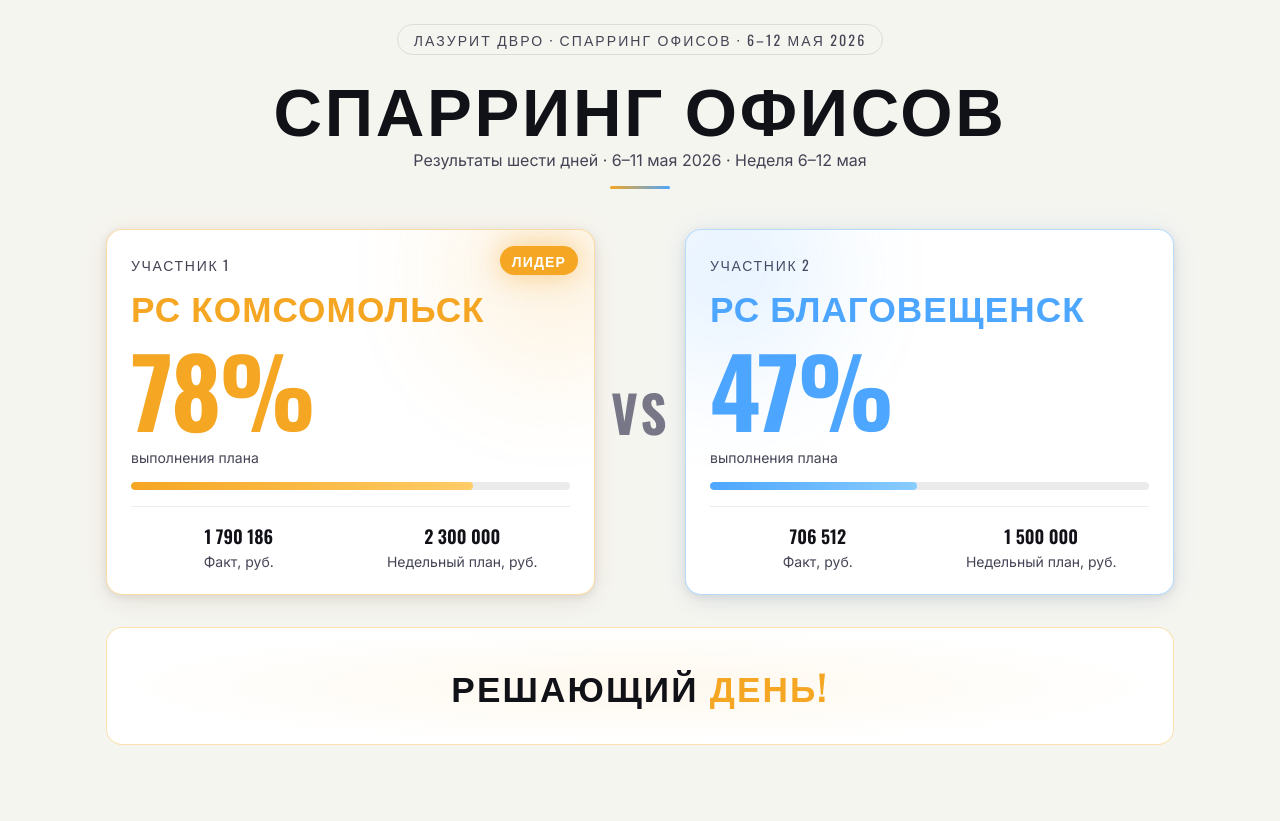
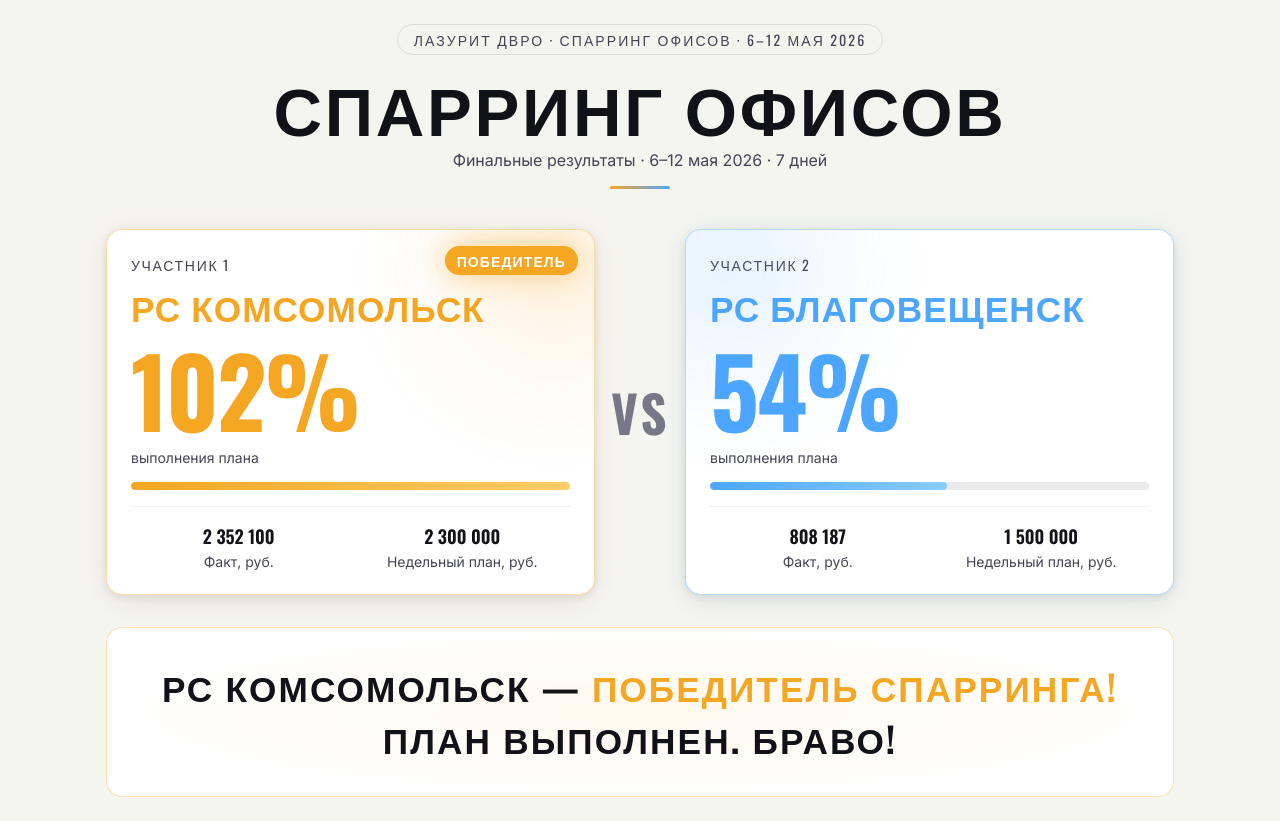
Before and after one commit to EkaterinaSredina/Sparring-06-12-05-KMS-BLG, a plain HTML site: page index.html in a window 1280 px wide. Before the commit the page ends 800 px from the top, so only its background shows below. Drawn offline with nearby package versions, Linux system fonts and the light colour scheme.

Commit message:
Add files via upload

```diff
--- a/index.html
+++ b/index.html
@@ -193,22 +193,22 @@ body{
 <header class="header">
   <div class="header-badge">Лазурит ДВРО · Спарринг офисов · 6–12 мая 2026</div>
   <h1>Спарринг офисов</h1>
-  <p class="subtitle">Результаты шести дней · 6–11 мая 2026 · Неделя 6–12 мая</p>
+  <p class="subtitle">Финальные результаты · 6–12 мая 2026 · 7 дней</p>
   <div class="header-divider"></div>
 </header>
 
 <div class="score-grid">
   <div class="score-card hbr">
     <div class="glow-orb"></div>
-    <div class="leader-badge">Лидер</div>
+    <div class="leader-badge">Победитель</div>
     <div class="team-label">Участник 1</div>
     <div class="team-name">РС Комсомольск</div>
-    <div class="pct-display" id="pct-hbr">78%</div>
+    <div class="pct-display" id="pct-hbr">102%</div>
     <div class="pct-caption">выполнения плана</div>
     <div class="progress-track"><div class="progress-fill" id="bar-hbr" style="width:0"></div></div>
     <div class="stat-row">
       <div class="stat-item">
-        <div class="stat-value" id="fact-hbr">1 790 186</div>
+        <div class="stat-value" id="fact-hbr">2 352 100</div>
         <div class="stat-label">Факт, руб.</div>
       </div>
       <div class="stat-item">
@@ -222,12 +222,12 @@ body{
     <div class="glow-orb"></div>
     <div class="team-label">Участник 2</div>
     <div class="team-name">РС Благовещенск</div>
-    <div class="pct-display" id="pct-vlv">47%</div>
+    <div class="pct-display" id="pct-vlv">54%</div>
     <div class="pct-caption">выполнения плана</div>
     <div class="progress-track"><div class="progress-fill" id="bar-vlv"></div></div>
     <div class="stat-row">
       <div class="stat-item">
-        <div class="stat-value" id="fact-vlv">706 512</div>
+        <div class="stat-value" id="fact-vlv">808 187</div>
         <div class="stat-label">Факт, руб.</div>
       </div>
       <div class="stat-item">
@@ -239,7 +239,7 @@ body{
 </div>
 
 <div class="motive-bar">
-  <div class="motive-text">Решающий <span class="accent">день!</span></div>
+  <div class="motive-text">РС Комсомольск — <span class="accent">ПОБЕДИТЕЛЬ СПАРРИНГА!</span> План выполнен. Браво!</div>
 </div>
 
 <script>
@@ -259,15 +259,15 @@ function animateCount(el,target,isPercent,duration){
 
 window.addEventListener('load',function(){
   setTimeout(function(){
-    animateCount(document.getElementById('pct-hbr'),78,true);
-    animateCount(document.getElementById('pct-vlv'),47,true);
-    animateCount(document.getElementById('fact-hbr'),1790186,false,1400);
-    animateCount(document.getElementById('fact-vlv'),706512,false,1400);
+    animateCount(document.getElementById('pct-hbr'),102,true);
+    animateCount(document.getElementById('pct-vlv'),54,true);
+    animateCount(document.getElementById('fact-hbr'),2352100,false,1400);
+    animateCount(document.getElementById('fact-vlv'),808187,false,1400);
   },300);
 
   setTimeout(function(){
-    document.getElementById('bar-hbr').style.width='77.8%';
-    document.getElementById('bar-vlv').style.width='47.1%';
+    document.getElementById('bar-hbr').style.width='100%';
+    document.getElementById('bar-vlv').style.width='53.9%';
   },400);
 
   Chart.defaults.font.family="'Inter',sans-serif";
```
